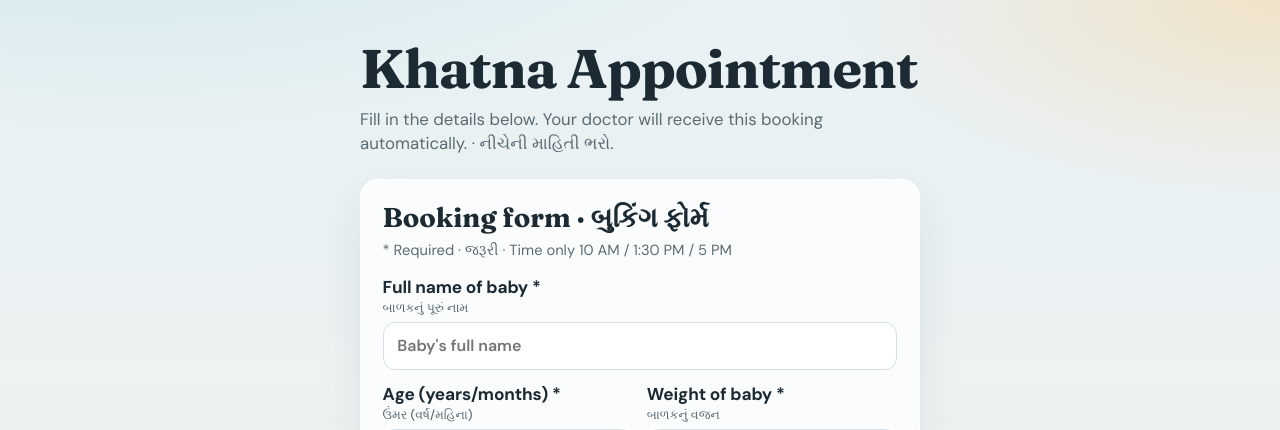
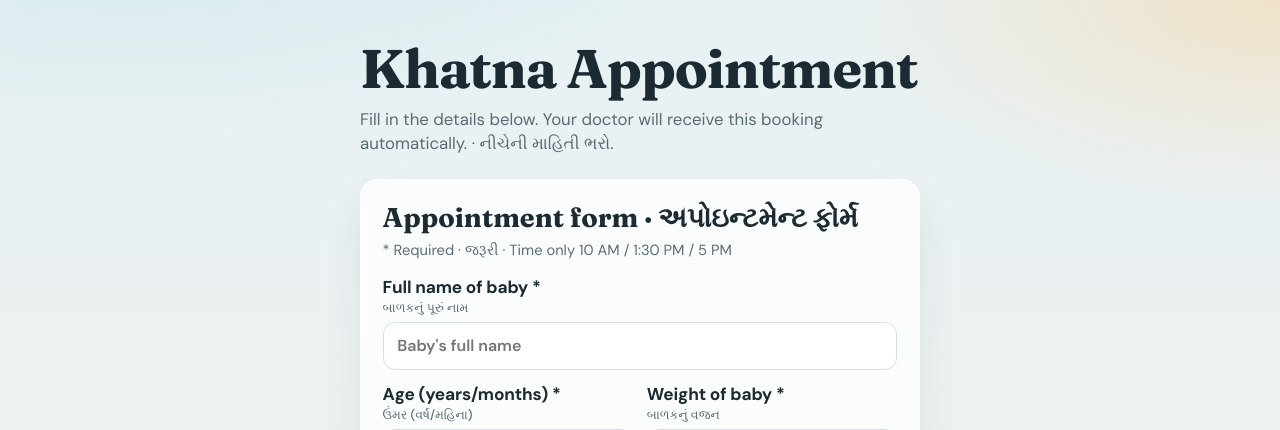
Before and after one commit to Pcdesai11/appointment-app, a Flask app: page / in a window 1280 px wide. Shown: the top 430 px of the page. Run offline with Flask 3, Linux system fonts and the light colour scheme.

Commit message:
Show Appointment form instead of Booking form.
Co-authored-by: Cursor <cursoragent@cursor.com>

```diff
--- a/templates/patient.html
+++ b/templates/patient.html
@@ -37,7 +37,7 @@
     {% endwith %}
 
     <section class="panel panel-patient">
-      <h2>{% if edit_mode %}Edit form · ફોર્મ સુધારો{% else %}Booking form · બુકિંગ ફોર્મ{% endif %}</h2>
+      <h2>{% if edit_mode %}Edit form · ફોર્મ સુધારો{% else %}Appointment form · અપોઇન્ટમેન્ટ ફોર્મ{% endif %}</h2>
       <p class="hint">* Required · જરૂરી · Time only 10 AM / 1:30 PM / 5 PM</p>
       <form method="post" action="{{ form_action }}" class="form form-patient" id="booking-form">
         <label>
```
